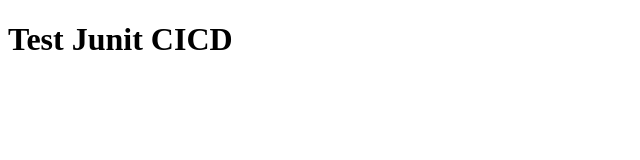
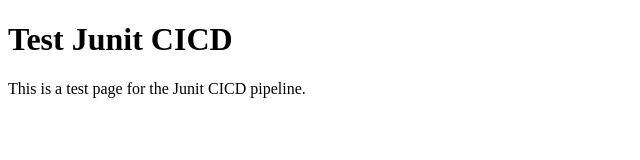
Before and after one commit to GaTcha-Sama/Test-Junit-CICD, a plain HTML site: page web/index.html in a window 1280 px wide. Shown: the whole page, without its empty margins (0-640 px from the left). Drawn offline with Linux system fonts and the light colour scheme.

Commit message:
Add strings in html

```diff
--- a/web/index.html
+++ b/web/index.html
@@ -8,5 +8,6 @@
 </head>
 <body>
     <h1>Test Junit CICD</h1>
+    <p>This is a test page for the Junit CICD pipeline.</p>
 </body>
 </html>
```
